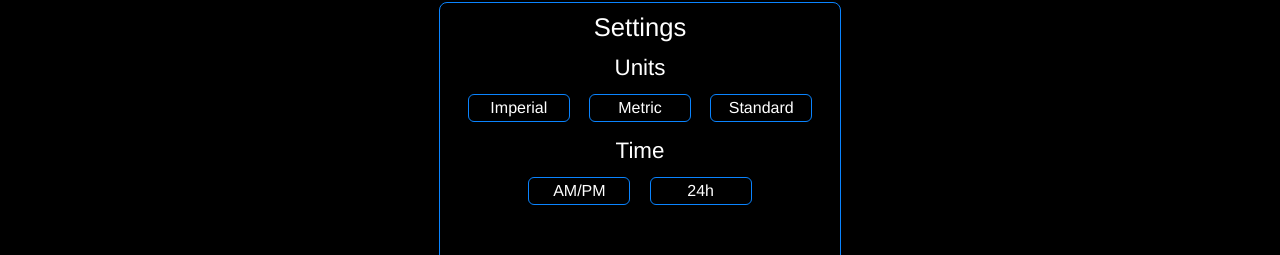
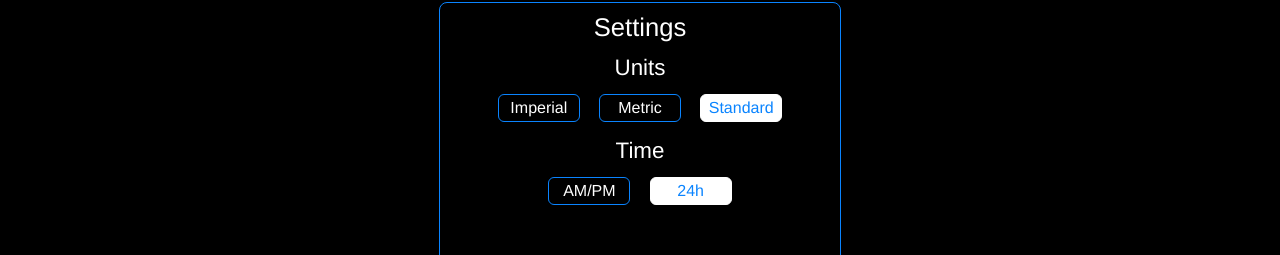
Before and after one commit to MacgyverMartins/forecast-v2, a React (Create React App) app: page /7days in a window 1280 px wide. Shown: the part 232-487 px from the top of the page. Built offline with nearby package versions, Linux system fonts and the light colour scheme; no server answers.

Commit message:
saving settings

```diff
--- a/src/App.jsx
+++ b/src/App.jsx
@@ -1,14 +1,16 @@
 import { Routes, Route } from "react-router-dom";
-import { MainView, ForecastView } from "./components";
+import { SettingsProvider, MainView, ForecastView } from "./components";
 
 function App() {
   return (
+    <SettingsProvider>
       <Routes>
         <Route path="/" element={<MainView />}>
           <Route index element={<ForecastView />} />
           <Route path="/7days" element={<ForecastView />}></Route>
         </Route>
       </Routes>
+    </SettingsProvider>
   );
 }
 
--- a/src/components/AppContext/index.jsx
+++ /dev/null
@@ -1,58 +0,0 @@
-import { createContext, useState, useEffect } from "react";
-import PropTypes from "prop-types";
-import { API_URL, API_KEY } from "../../constants";
-
-export const UNIT_SETTINGS = ["standard", "metric", "imperial"];
-export const TIME_SETTINGS = ["h23", "h11"];
-
-export const AppContext = createContext({
-  forecast: {},
-  loading: false,
-  selectedLocation: null,
-  settings: {
-    unit: UNIT_SETTINGS[0],
-    time: TIME_SETTINGS[0],
-  },
-  setLocation: () => {
-    console.log("You must to override that method");
-  },
-});
-
-export const AppProvider = ({ children }) => {
-  const [selectedLocation, setSelectedLocation] = useState(null);
-  const [forecast, setForecast] = useState({});
-
-  const setLocation = (loc) => {
-    setSelectedLocation(loc);
-  };
-
-  useEffect(() => {
-    if (selectedLocation) {
-      const { lat, lon } = selectedLocation;
-      fetch(
-        `${API_URL}/onecall?lat=${lat}&lon=${lon}&exclude=hourly,minutely,alerts&appid=${API_KEY}`
-      )
-        .then((res) => res.json())
-        .then((res) => {
-          setForecast(res);
-        });
-    }
-  }, [selectedLocation]);
-
-  return (
-    <AppContext.Provider
-      value={{
-        selectedLocation,
-        setLocation,
-        forecast,
-        setForecast,
-      }}
-    >
-      {children}
-    </AppContext.Provider>
-  );
-};
-
-AppContext.propTypes = {
-  children: PropTypes.node.isRequired,
-};
--- a/src/components/MainView/index.jsx
+++ b/src/components/MainView/index.jsx
@@ -1,13 +1,13 @@
 import { useCallback, useState } from "react";
 import { Outlet } from "react-router-dom";
 import cities from "../../assets/cities";
-import { LocButton, Header } from "../index";
+import { SettingsProvider, LocButton, Header } from "../index";
 import NormalizeCSS from "../../assets/css/NormalizeCSS";
 import {
   AppWrapper,
   MainViewWrapper,
   LocationsGrid,
-  ForecasArea,
+  ForecastArea,
 } from "./styled";
 
 const locations = cities.map((loc) => {
@@ -36,9 +36,9 @@ function MainView() {
       <AppWrapper>
         <Header onSearch={filterByLocationName} />
         <MainViewWrapper>
-          <ForecasArea>
+          <ForecastArea>
             <Outlet context={[selectedLocation]} />
-          </ForecasArea>
+          </ForecastArea>
 
           <LocationsGrid>
             {locations.map((loc) => (
--- a/src/components/MainView/styled.jsx
+++ b/src/components/MainView/styled.jsx
@@ -15,7 +15,7 @@ export const MainViewWrapper = styled.div`
   flex-direction: column;
 `;
 
-export const ForecasArea = styled.div`
+export const ForecastArea = styled.div`
   height: 50%;
 `;
 
--- a/src/components/RadioButton/index.jsx
+++ b/src/components/RadioButton/index.jsx
@@ -10,7 +10,7 @@ export const RadioLabel = styled.label`
   border: 1px solid ${theme.colors.blue};
   border-radius: 6px;
   padding: 4px 0;
-  width: 100px;
+  width: 5rem;
   text-align: center;
   cursor: pointer;
 `;
@@ -25,11 +25,18 @@ export const Radio = styled.input`
   }
 `;
 
-function RadioButton({ value, name, label }) {
+function RadioButton({ value, name, label, checked, onChange }) {
   return (
     <>
-      <Radio type="radio" id={value} value={value} name={name} />
-      <RadioLabel for={value}>{label}</RadioLabel>
+      <Radio
+        type="radio"
+        id={value}
+        value={value}
+        name={name}
+        checked={checked}
+        onChange={onChange}
+      />
+      <RadioLabel htmlFor={value}>{label}</RadioLabel>
     </>
   );
 }
@@ -38,6 +45,8 @@ RadioButton.propTypes = {
   value: PropTypes.string.isRequired,
   name: PropTypes.string.isRequired,
   label: PropTypes.string.isRequired,
+  checked: PropTypes.bool.isRequired,
+  onChange: PropTypes.func.isRequired,
 };
 
 export default RadioButton;
--- /dev/null
+++ b/src/components/SettingsContext/index.jsx
@@ -0,0 +1,27 @@
+import { createContext, useState } from "react";
+import PropTypes from "prop-types";
+import { UNIT_SETTINGS, HOUR_SETTINGS } from "../../constants";
+
+export const SettingsContext = createContext();
+
+export const SettingsProvider = ({ children }) => {
+  const [settings, setSettings] = useState({
+    units: UNIT_SETTINGS[0],
+    hourcycle: HOUR_SETTINGS[0],
+  });
+
+  return (
+    <SettingsContext.Provider
+      value={{
+        settings,
+        setSettings,
+      }}
+    >
+      {children}
+    </SettingsContext.Provider>
+  );
+};
+
+SettingsContext.propTypes = {
+  children: PropTypes.node.isRequired,
+};
--- a/src/components/SettingsModal/index.jsx
+++ b/src/components/SettingsModal/index.jsx
@@ -1,25 +1,34 @@
-import React from "react";
+import React, { useContext, useState } from "react";
 import PropTypes from "prop-types";
-import { RadioButton } from "..";
+import { RadioButton, SettingsContext } from "..";
 import {
   Modal,
   ModalOverlay,
   Title,
   SubTitle,
   RadioGroup,
+  ActionsGroup,
   Button,
 } from "./styled";
 
 function SettingsModal(props) {
+  const { settings, setSettings } = useContext(SettingsContext);
+  const [units, setUnits] = useState(settings.units);
+  const [hourcycle, setHourcycle] = useState(settings.hourcycle);
+
   const onChangeUnits = (event) => {
-    console.log(event.target.value);
+    setUnits(event.target.value);
   };
 
-  const onChangeTime = (event) => {
-    console.log(event.target.value);
+  const onChangeHourcycle = (event) => {
+    setHourcycle(event.target.value);
   };
 
   const handleSave = () => {
+    setSettings({
+      units,
+      hourcycle,
+    });
     props.onClose();
   };
 
@@ -28,20 +37,50 @@ function SettingsModal(props) {
       <Modal>
         <Title>Settings</Title>
         <SubTitle>Units</SubTitle>
-        <RadioGroup onChange={onChangeUnits}>
-          <RadioButton label="Imperial" value="imperial" name="units" />
-          <RadioButton label="Metric" value="metric" name="units" />
-          <RadioButton label="Standard" value="standard" name="units" />
+        <RadioGroup>
+          <RadioButton
+            label="Imperial"
+            value="imperial"
+            name="units"
+            checked={units === "imperial"}
+            onChange={onChangeUnits}
+          />
+          <RadioButton
+            label="Metric"
+            value="metric"
+            name="units"
+            checked={units === "metric"}
+            onChange={onChangeUnits}
+          />
+          <RadioButton
+            label="Standard"
+            value="standard"
+            name="units"
+            checked={units === "standard"}
+            onChange={onChangeUnits}
+          />
         </RadioGroup>
         <SubTitle>Time</SubTitle>
-        <RadioGroup onChange={onChangeTime}>
-          <RadioButton label="AM/PM" value="h11" name="time" />
-          <RadioButton label="24h" value="h23" name="time" />
+        <RadioGroup>
+          <RadioButton
+            label="AM/PM"
+            value="h11"
+            name="time"
+            checked={hourcycle === "h11"}
+            onChange={onChangeHourcycle}
+          />
+          <RadioButton
+            label="24h"
+            value="h23"
+            name="time"
+            checked={hourcycle === "h23"}
+            onChange={onChangeHourcycle}
+          />
         </RadioGroup>
-        <RadioGroup onChange={onChangeTime} style={{ marginTop: "3rem" }}>
+        <ActionsGroup>
           <Button onClick={props.onClose}>Cancel</Button>
           <Button onClick={handleSave}>Save</Button>
-        </RadioGroup>
+        </ActionsGroup>
       </Modal>
     </ModalOverlay>
   );
--- a/src/components/SettingsModal/styled.jsx
+++ b/src/components/SettingsModal/styled.jsx
@@ -62,6 +62,10 @@ export const RadioGroup = styled.div`
   }
 `;
 
+export const ActionsGroup = styled(RadioGroup)`
+  margin-top: 3rem;
+`;
+
 export const Button = styled.button`
   display: block;
   color: ${theme.colors.white};
@@ -71,7 +75,7 @@ export const Button = styled.button`
   border: 1px solid ${theme.colors.blue};
   border-radius: 6px;
   padding: 4px 0;
-  width: 100px;
+  width: 5rem;
   cursor: pointer;
 
   &:active {
--- a/src/components/index.js
+++ b/src/components/index.js
@@ -1,3 +1,4 @@
+export * from "./SettingsContext";
 export { default as Header } from "./Header";
 export { default as MainView } from "./MainView";
 export { default as LocButton } from "./LocButton";
@@ -10,4 +11,3 @@ export { default as ForecastView } from "./ForecastView";
 export { default as SearchBar } from "./SearchBar";
 export { default as SettingsModal } from "./SettingsModal";
 export { default as RadioButton } from "./RadioButton";
-export * from "./AppContext";
--- a/src/constants.js
+++ b/src/constants.js
@@ -1,2 +1,5 @@
+export const UNIT_SETTINGS = ["standard", "metric", "imperial"];
+export const HOUR_SETTINGS = ["h23", "h11"];
+
 export const API_KEY = "25a97960cd853bfc1b156f2c861abafe";
 export const API_URL = "https://api.openweathermap.org/data/2.5";
```
Lines whose indentation alone changed are shown as unchanged.
